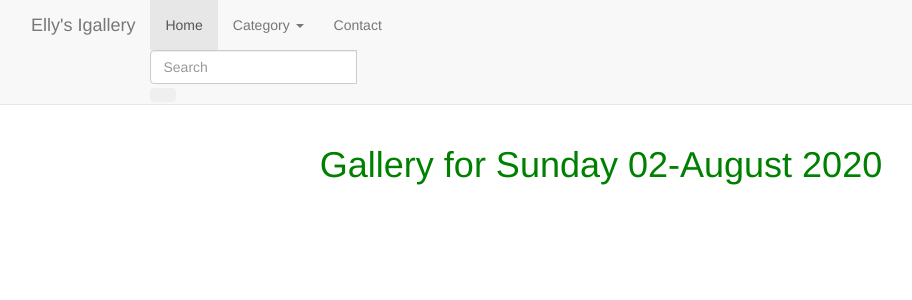
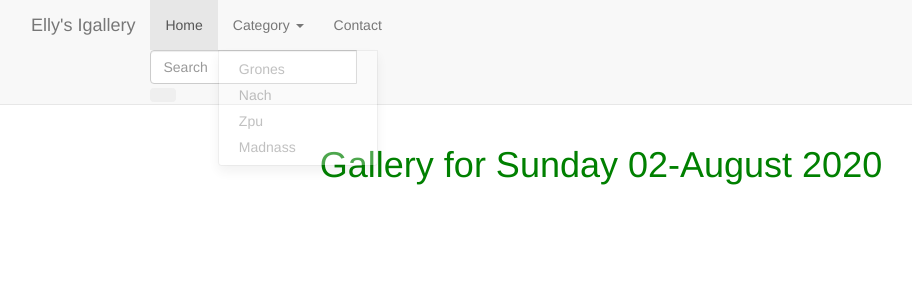
Before and after one commit to EllyKiplaa/My-Gallery, a Django app: page /gallery/today/ in a window 1280 px wide. Shown: the top 300 px of the page, without its empty margins (39-951 px from the left). Run offline with Django 3.2, Linux system fonts and the light colour scheme; some libraries are stand-ins or nearby versions.

Commit message:
add the styling

```diff
--- a/gallery/static/css/basegallery.css
+++ b/gallery/static/css/basegallery.css
@@ -14,7 +14,7 @@ h1
     transform-origin: top;
     -webkit-animation-fill-mode: forwards;
     animation-fill-mode: forwards;
-    -webkit-transform: scale(1, 0);
+    /* -webkit-transform: scale(1, 0); */
     display: block;
     transition: all 0.3s linear;
     -webkit-transition: all 0.3s linear;
```
